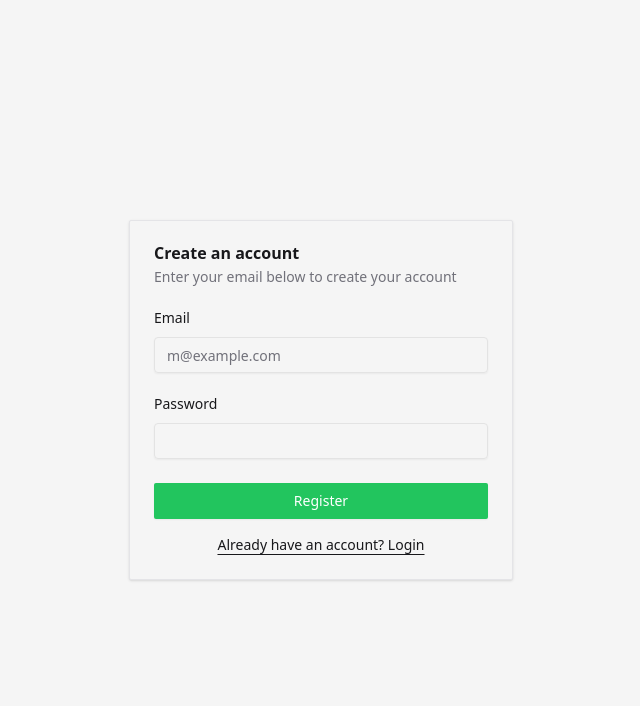
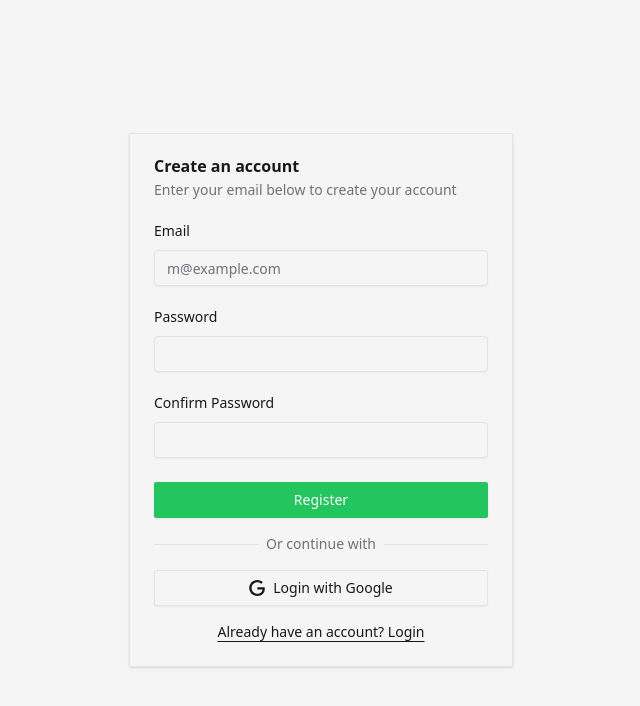
Before and after one commit to Pratik5252/LinkFlow, a React (Vite) app in the folder client/: page /auth in a window 1280 px wide. Both pictures are taken after a click on the button "Don't have an account? Sign up". Shown: the top 706 px of the page, without its empty margins (319-959 px from the left). Built offline with nearby package versions, Linux system fonts and the light colour scheme; no server answers.

Commit message:
feat: implement Google login functionality in AuthFormBase and enhance error handling in authentication services

```diff
--- a/client/src/Components/Auth/AuthFormBase.tsx
+++ b/client/src/Components/Auth/AuthFormBase.tsx
@@ -10,6 +10,10 @@
 import { Input } from "@/Components/ui/input";
 import { Label } from "@/Components/ui/label";
 import { useState } from "react";
+import { signInWithGoogle } from "@/services/auth";
+import { useNavigate } from "react-router-dom";
+import { useMutation } from "@tanstack/react-query";
+import { toast } from "sonner";
 
 interface AuthFormBaseProps {
   title: string;
@@ -18,7 +22,7 @@
   submitLabel: string;
   switchLabel: string;
   onSwitch: () => void;
-  error?: string | null;
+  error?: Error | null;
 }
 
 export function AuthFormBase({
@@ -32,10 +36,33 @@
 }: AuthFormBaseProps) {
   const [email, setEmail] = useState("");
   const [password, setPassword] = useState("");
+  const [confirmPassword, setConfirmPassword] = useState("");
+  const [validationError, setValidationError] = useState<string | null>("");
+
+  const navigate = useNavigate();
 
   const handleSubmit = async (e: React.FormEvent) => {
     e.preventDefault();
+    setValidationError(null);
+    if (submitLabel === "Register" && password !== confirmPassword) {
+      return;
+    }
     await onSubmit(email, password);
+  };
+
+  const { mutateAsync } = useMutation({
+    mutationFn: signInWithGoogle,
+    onSuccess: (data) => {
+      localStorage.setItem("token", data.token);
+      navigate("/");
+    },
+    onError: (error) => {
+      toast.error(error.message);
+    },
+  });
+
+  const handleGoogleLogin = async () => {
+    mutateAsync();
   };
 
   return (
@@ -69,11 +96,53 @@
                   onChange={(e) => setPassword(e.target.value)}
                 />
               </div>
-              {error && <div className="text-red-500 text-xs">{error}</div>}
-              <Button variant="default" type="submit" className="w-full cursor-pointer">
+              {submitLabel === "Register" && (
+                <div className="grid gap-3">
+                  <Label htmlFor="confirm-password">Confirm Password</Label>
+                  <Input
+                    id="confirm-password"
+                    type="password"
+                    required
+                    value={confirmPassword}
+                    onChange={(e) => {
+                      setConfirmPassword(e.target.value);
+                      setValidationError(null);
+                    }}
+                  />
+                </div>
+              )}
+              {(validationError || error) && (
+                <div className="text-red-500 text-xs -mt-4">
+                  {validationError || error?.message}
+                </div>
+              )}
+              <Button
+                variant="default"
+                type="submit"
+                className="w-full cursor-pointer"
+              >
                 {submitLabel}
               </Button>
             </div>
+          </form>
+          <div className="after:border-border relative text-center text-sm after:absolute after:inset-0 after:top-1/2 after:z-0 after:flex after:items-center after:border-t mt-4">
+            <span className="bg-background text-muted-foreground relative z-10 px-2">
+              Or continue with
+            </span>
+          </div>
+          <Button
+            variant="outline"
+            className="w-full mt-4"
+            onClick={handleGoogleLogin}
+          >
+            <svg xmlns="http://www.w3.org/2000/svg" viewBox="0 0 24 24">
+              <path
+                d="M12.48 10.92v3.28h7.84c-.24 1.84-.853 3.187-1.787 4.133-1.147 1.147-2.933 2.4-6.053 2.4-4.827 0-8.6-3.893-8.6-8.72s3.773-8.72 8.6-8.72c2.6 0 4.507 1.027 5.907 2.347l2.307-2.307C18.747 1.44 16.133 0 12.48 0 5.867 0 .307 5.387.307 12s5.56 12 12.173 12c3.573 0 6.267-1.173 8.373-3.36 2.16-2.16 2.84-5.213 2.84-7.667 0-.76-.053-1.467-.173-2.053H12.48z"
+                fill="currentColor"
+              />
+            </svg>
+            Login with Google
+          </Button>
           <div className="mt-4 text-center text-sm">
             <button
               type="button"
@@ -83,7 +152,6 @@
               {switchLabel}
             </button>
           </div>
-          </form>
         </CardContent>
       </Card>
     </div>
--- a/client/src/services/auth.ts
+++ b/client/src/services/auth.ts
@@ -1,3 +1,6 @@
+import { auth } from "@/firebase";
+import { GoogleAuthProvider, signInWithPopup } from "firebase/auth";
+
 export interface LoginPayload {
   email: string;
   password: string;
@@ -25,6 +28,7 @@
 const API_URL = import.meta.env.VITE_API_URL;
 
 export async function login(payload: LoginPayload): Promise<LoginResponse> {
+  try {
     const res = await fetch(`${API_URL}/auth/login`, {
       method: "POST",
       headers: { "Content-Type": "application/json" },
@@ -32,15 +36,20 @@
     });
 
     if (!res.ok) {
-    throw new Error("Login failed");
+      const errorData = await res.json();
+      throw new Error(errorData.message || "Login failed");
     }
 
     return res.json();
+  } catch (error) {
+    throw new Error(error.message || "Something went wrong");
+  }
 }
 
 export async function register(
   payload: RegisterPayload
 ): Promise<RegisterResponse> {
+  try {
     const res = await fetch(`${API_URL}/auth/register`, {
       method: "POST",
       headers: { "Content-Type": "application/json" },
@@ -48,8 +57,38 @@
     });
 
     if (!res.ok) {
+      const errorData = await res.json();
+      throw new Error(errorData.message || "Registration failed");
+    }
+
+    return res.json();
+  } catch (error) {
+    throw new Error(error.message || "Something went wrong");
+  }
+}
+
+export const signInWithGoogle = async () => {
+  const provider = new GoogleAuthProvider();
+  const result = await signInWithPopup(auth, provider);
+  console.log(result);
+
+  const idToken = await result.user.getIdToken();
+
+  try {
+    const res = await fetch(`${API_URL}/auth/google`, {
+      method: "POST",
+      headers: { "Content-Type": "application/json" },
+      body: JSON.stringify({ idToken }),
+    });
+
+    if (!res.ok) {
       throw new Error("Login failed");
     }
 
-  return res.json();
+    const data = await res.json();
+
+    return data;
+  } catch (error) {
+    throw new Error(error.message || "Something went wrong");
   }
+};
```
Lines whose indentation alone changed are shown as unchanged.
